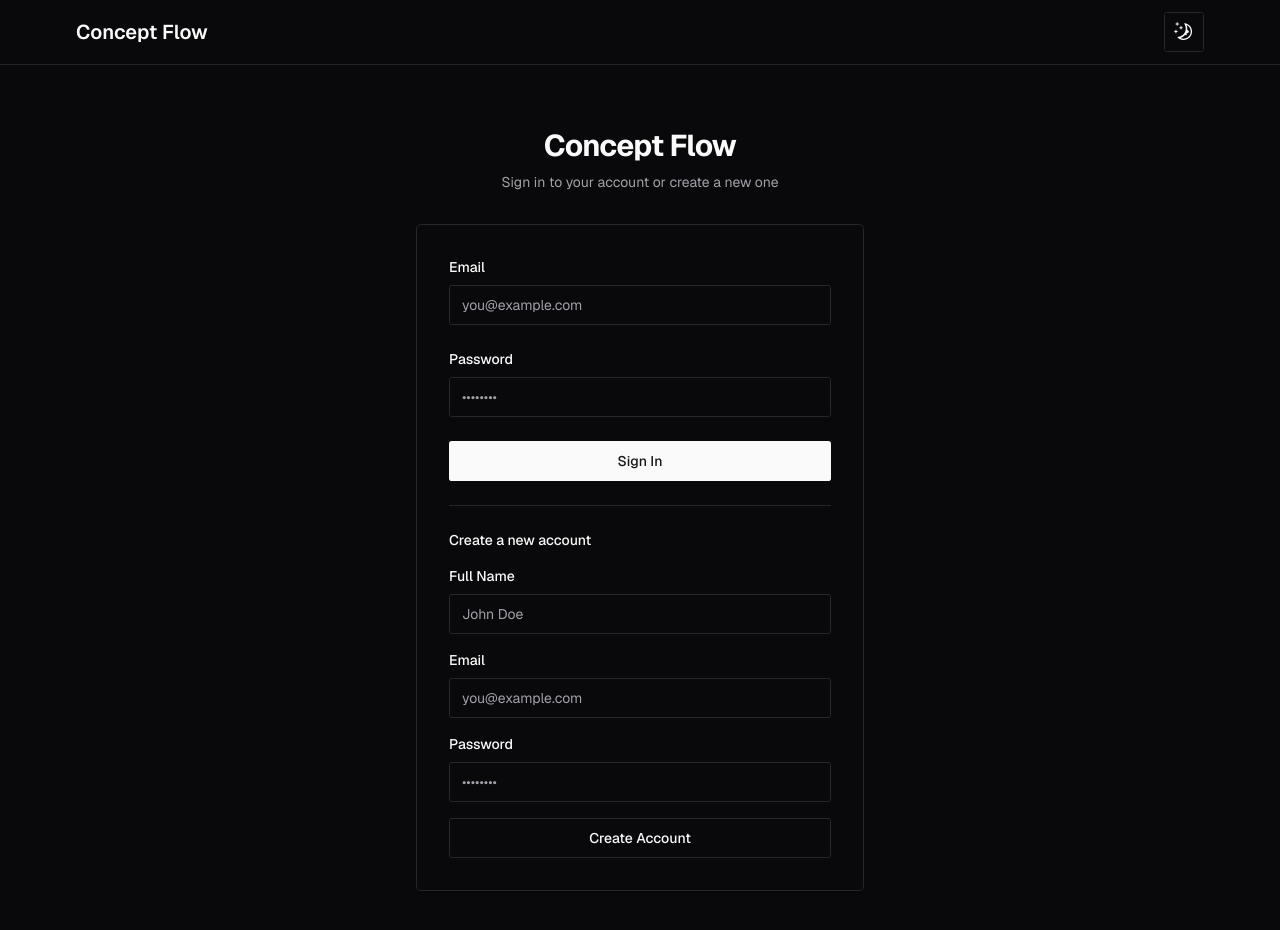
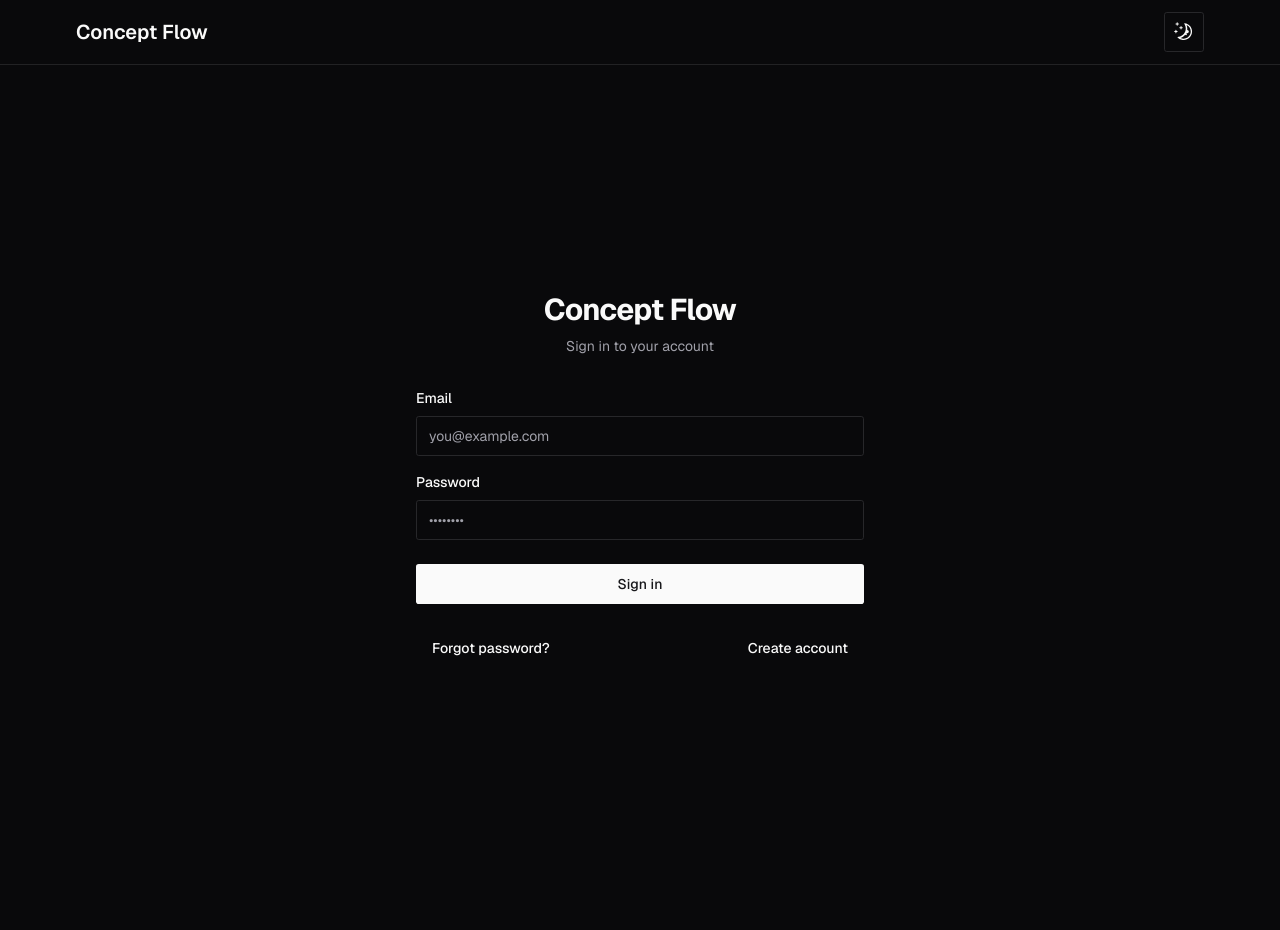
Before and after one commit to michaelbontyes/concept-flow-app, a Next.js app: page /login in a window 1280 px wide. Shown: the top 930 px of the page. After the commit the page ends 880 px from the top, so only its background shows below. Built offline with nearby package versions, Linux system fonts and the light colour scheme.

Commit message:
adding pwd recover

```diff
--- a/src/app/login/page.tsx
+++ b/src/app/login/page.tsx
@@ -1,111 +1,133 @@
-import Link from 'next/link'
-import { headers, cookies } from 'next/headers'
-import { redirect } from 'next/navigation'
-import { createServerClient } from '@/utils/supabase'
+'use client'
+
+import { useState } from 'react'
+import { useRouter, useSearchParams } from 'next/navigation'
+import { createBrowserClient } from '@/utils/supabase'
 import { Button } from '@/components/ui/button'
 import { Input } from '@/components/ui/input'
 import { Alert, AlertDescription } from '@/components/ui/alert'
 import { AlertCircle } from 'lucide-react'
 
-export default function Login({
-  searchParams,
-}: {
-  searchParams: { message: string }
-}) {
-  const signIn = async (formData: FormData) => {
-    'use server'
+export default function LoginClient() {
+  const [email, setEmail] = useState('')
+  const [password, setPassword] = useState('')
+  const [name, setName] = useState('')
+  const [confirmPassword, setConfirmPassword] = useState('')
+  const [loading, setLoading] = useState(false)
+  const [view, setView] = useState<'sign-in' | 'sign-up' | 'forgot-password'>('sign-in')
+  const [error, setError] = useState<string | null>(null)
+  const [message, setMessage] = useState<string | null>(null)
 
-    const email = formData.get('email') as string
-    const password = formData.get('password') as string
-    const cookieStore = cookies()
-    const supabase = createServerClient(cookieStore)
+  const router = useRouter()
+  const searchParams = useSearchParams()
+  const supabase = createBrowserClient()
 
+  const initialMessage = searchParams.get('message')
+
+  // Handle sign in
+  const handleSignIn = async (e: React.FormEvent) => {
+    e.preventDefault()
+    setLoading(true)
+    setError(null)
+
+    try {
       const { error } = await supabase.auth.signInWithPassword({
         email,
         password,
       })
 
-    if (error) {
-      return redirect(`/login?message=${encodeURIComponent(error.message)}`)
+      if (error) throw error
+      router.push('/')
+      router.refresh()
+    } catch (err: any) {
+      setError(err.message || 'Failed to sign in')
+    } finally {
+      setLoading(false)
+    }
   }
 
-    return redirect('/')
+  // Handle sign up
+  const handleSignUp = async (e: React.FormEvent) => {
+    e.preventDefault()
+    setLoading(true)
+    setError(null)
+
+    if (password !== confirmPassword) {
+      setError('Passwords do not match')
+      setLoading(false)
+      return
     }
 
-  const signUp = async (formData: FormData) => {
-    'use server'
-
-    const origin = headers().get('origin')
-    const email = formData.get('email') as string
-    const password = formData.get('password') as string
-    const name = formData.get('name') as string
-    const cookieStore = cookies()
-    const supabase = createServerClient(cookieStore)
-
-    // Create user in Supabase Auth
-    const { error: signUpError, data } = await supabase.auth.signUp({
+    try {
+      const { error } = await supabase.auth.signUp({
         email,
         password,
         options: {
           data: {
-          name: name,
+            name,
             role: 'user'
           },
-        emailRedirectTo: `${origin}/api/auth/callback`,
+          emailRedirectTo: `${window.location.origin}/auth/callback`,
         },
       })
 
-    if (signUpError) {
-      return redirect(`/login?message=${encodeURIComponent(signUpError.message)}`)
+      if (error) throw error
+      setMessage('Check your email to confirm your account')
+      setView('sign-in')
+    } catch (err: any) {
+      setError(err.message || 'Failed to sign up')
+    } finally {
+      setLoading(false)
+    }
   }
 
-    return redirect('/login?message=Check email to continue sign in process')
+  // Handle password reset
+  const handlePasswordReset = async (e: React.FormEvent) => {
+    e.preventDefault()
+    setLoading(true)
+    setError(null)
+
+    try {
+      const { error } = await supabase.auth.resetPasswordForEmail(email, {
+        redirectTo: `${window.location.origin}/reset-password`,
+      })
+
+      if (error) throw error
+      setMessage('Check your email for password reset instructions')
+      setView('sign-in')
+    } catch (err: any) {
+      setError(err.message || 'Failed to send reset email')
+    } finally {
+      setLoading(false)
+    }
   }
 
   return (
-    <div className="flex min-h-screen flex-col items-center justify-center py-12 px-4 sm:px-6 lg:px-8 bg-background">
-      <Link
-        href="/"
-        className="absolute left-8 top-8 flex items-center rounded-md px-4 py-2 text-sm text-foreground no-underline hover:bg-foreground/5"
-      >
-        <svg
-          xmlns="http://www.w3.org/2000/svg"
-          width="24"
-          height="24"
-          viewBox="0 0 24 24"
-          fill="none"
-          stroke="currentColor"
-          strokeWidth="2"
-          strokeLinecap="round"
-          strokeLinejoin="round"
-          className="mr-2 h-4 w-4 transition-transform group-hover:-translate-x-1"
-        >
-          <polyline points="15 18 9 12 15 6" />
-        </svg>{' '}
-        Back
-      </Link>
-
+    <div className="flex min-h-screen flex-col items-center justify-center py-12 px-4 sm:px-6 lg:px-8">
       <div className="w-full max-w-md space-y-8">
         <div className="text-center">
           <h1 className="text-3xl font-bold tracking-tight">Concept Flow</h1>
           <p className="mt-2 text-sm text-muted-foreground">
-            Sign in to your account or create a new one
+            {view === 'sign-in' && 'Sign in to your account'}
+            {view === 'sign-up' && 'Create a new account'}
+            {view === 'forgot-password' && 'Reset your password'}
           </p>
         </div>
 
-        {searchParams?.message && (
-          <Alert variant={searchParams.message.includes('Check email') ? 'default' : 'destructive'} className="my-4">
+        {(error || message || initialMessage) && (
+          <Alert variant={message || initialMessage?.includes('Check') ? 'default' : 'destructive'} className="my-4">
             <AlertCircle className="h-4 w-4 mr-2" />
             <AlertDescription>
-              {searchParams.message}
+              {error || message || initialMessage}
             </AlertDescription>
           </Alert>
         )}
 
-        <div className="bg-card rounded-lg shadow-sm border p-8">
-          <form className="space-y-6" action={signIn}>
+        {view === 'sign-in' && (
+          <form onSubmit={handleSignIn} className="mt-8 space-y-6">
+            <div className="space-y-4">
               <div>
-              <label className="block text-sm font-medium mb-2" htmlFor="email">
+                <label htmlFor="email" className="block text-sm font-medium mb-2">
                   Email
                 </label>
                 <Input
@@ -113,13 +135,14 @@ export default function Login({
                   name="email"
                   type="email"
                   autoComplete="email"
+                  required
+                  value={email}
+                  onChange={(e) => setEmail(e.target.value)}
                   placeholder="you@example.com"
-                required
                 />
               </div>
-
               <div>
-              <label className="block text-sm font-medium mb-2" htmlFor="password">
+                <label htmlFor="password" className="block text-sm font-medium mb-2">
                   Password
                 </label>
                 <Input
@@ -127,67 +150,159 @@ export default function Login({
                   name="password"
                   type="password"
                   autoComplete="current-password"
+                  required
+                  value={password}
+                  onChange={(e) => setPassword(e.target.value)}
                   placeholder="••••••••"
-                required
                 />
               </div>
+            </div>
 
-            <div className="flex flex-col space-y-3">
-              <Button type="submit" className="w-full">
-                Sign In
+            <Button type="submit" className="w-full" disabled={loading}>
+              {loading ? 'Signing in...' : 'Sign in'}
+            </Button>
+
+            <div className="flex items-center justify-between mt-4">
+              <Button
+                type="button"
+                variant="link"
+                className="text-sm"
+                onClick={() => setView('forgot-password')}
+              >
+                Forgot password?
+              </Button>
+              <Button
+                type="button"
+                variant="link"
+                className="text-sm"
+                onClick={() => setView('sign-up')}
+              >
+                Create account
               </Button>
             </div>
           </form>
+        )}
 
-          <div className="mt-6 pt-6 border-t border-border">
-            <h3 className="text-sm font-medium mb-4">Create a new account</h3>
-            <form className="space-y-4" action={signUp}>
+        {view === 'sign-up' && (
+          <form onSubmit={handleSignUp} className="mt-8 space-y-6">
+            <div className="space-y-4">
               <div>
-                <label className="block text-sm font-medium mb-2" htmlFor="signup-name">
+                <label htmlFor="name" className="block text-sm font-medium mb-2">
                   Full Name
                 </label>
                 <Input
-                  id="signup-name"
+                  id="name"
                   name="name"
                   type="text"
                   autoComplete="name"
+                  required
+                  value={name}
+                  onChange={(e) => setName(e.target.value)}
                   placeholder="John Doe"
-                  required
                 />
               </div>
               <div>
-                <label className="block text-sm font-medium mb-2" htmlFor="signup-email">
+                <label htmlFor="email" className="block text-sm font-medium mb-2">
                   Email
                 </label>
                 <Input
-                  id="signup-email"
+                  id="email"
                   name="email"
                   type="email"
                   autoComplete="email"
+                  required
+                  value={email}
+                  onChange={(e) => setEmail(e.target.value)}
                   placeholder="you@example.com"
-                  required
                 />
               </div>
               <div>
-                <label className="block text-sm font-medium mb-2" htmlFor="signup-password">
+                <label htmlFor="password" className="block text-sm font-medium mb-2">
                   Password
                 </label>
                 <Input
-                  id="signup-password"
+                  id="password"
                   name="password"
                   type="password"
                   autoComplete="new-password"
-                  placeholder="••••••••"
                   required
                   minLength={8}
+                  value={password}
+                  onChange={(e) => setPassword(e.target.value)}
+                  placeholder="••••••••"
                 />
               </div>
-              <Button type="submit" variant="outline" className="w-full">
-                Create Account
-              </Button>
-            </form>
+              <div>
+                <label htmlFor="confirm-password" className="block text-sm font-medium mb-2">
+                  Confirm Password
+                </label>
+                <Input
+                  id="confirm-password"
+                  name="confirmPassword"
+                  type="password"
+                  autoComplete="new-password"
+                  required
+                  minLength={8}
+                  value={confirmPassword}
+                  onChange={(e) => setConfirmPassword(e.target.value)}
+                  placeholder="••••••••"
+                />
               </div>
             </div>
+
+            <Button type="submit" className="w-full" disabled={loading}>
+              {loading ? 'Creating account...' : 'Create account'}
+            </Button>
+
+            <div className="text-center mt-4">
+              <Button
+                type="button"
+                variant="link"
+                className="text-sm"
+                onClick={() => setView('sign-in')}
+              >
+                Already have an account? Sign in
+              </Button>
+            </div>
+          </form>
+        )}
+
+        {view === 'forgot-password' && (
+          <form onSubmit={handlePasswordReset} className="mt-8 space-y-6">
+            <div className="space-y-4">
+              <div>
+                <label htmlFor="reset-email" className="block text-sm font-medium mb-2">
+                  Email
+                </label>
+                <Input
+                  id="reset-email"
+                  name="email"
+                  type="email"
+                  autoComplete="email"
+                  required
+                  value={email}
+                  onChange={(e) => setEmail(e.target.value)}
+                  placeholder="you@example.com"
+                />
+              </div>
+            </div>
+
+            <Button type="submit" className="w-full" disabled={loading}>
+              {loading ? 'Sending reset link...' : 'Send reset link'}
+            </Button>
+
+            <div className="text-center mt-4">
+              <Button
+                type="button"
+                variant="link"
+                className="text-sm"
+                onClick={() => setView('sign-in')}
+              >
+                Back to sign in
+              </Button>
+            </div>
+          </form>
+        )}
       </div>
     </div>
   )
--- /dev/null
+++ b/src/app/reset-password/page.tsx
@@ -0,0 +1,127 @@
+'use client'
+
+import { useState, useEffect } from 'react'
+import { useRouter } from 'next/navigation'
+import { createBrowserClient } from '@/utils/supabase'
+import { Button } from '@/components/ui/button'
+import { Input } from '@/components/ui/input'
+import { Alert, AlertDescription } from '@/components/ui/alert'
+import { AlertCircle } from 'lucide-react'
+
+export default function ResetPassword() {
+  const [password, setPassword] = useState('')
+  const [confirmPassword, setConfirmPassword] = useState('')
+  const [error, setError] = useState<string | null>(null)
+  const [success, setSuccess] = useState(false)
+  const [loading, setLoading] = useState(false)
+  const router = useRouter()
+  const supabase = createBrowserClient()
+
+  const handlePasswordReset = async (e: React.FormEvent) => {
+    e.preventDefault()
+
+    if (password !== confirmPassword) {
+      setError('Passwords do not match')
+      return
+    }
+
+    if (password.length < 8) {
+      setError('Password must be at least 8 characters')
+      return
+    }
+
+    setLoading(true)
+    setError(null)
+
+    try {
+      const { error } = await supabase.auth.updateUser({ password })
+
+      if (error) {
+        throw error
+      }
+
+      setSuccess(true)
+      setTimeout(() => {
+        router.push('/login')
+      }, 2000)
+    } catch (err: any) {
+      setError(err.message || 'Failed to reset password')
+    } finally {
+      setLoading(false)
+    }
+  }
+
+  return (
+    <div className="flex min-h-screen flex-col items-center justify-center py-12 px-4 sm:px-6 lg:px-8">
+      <div className="w-full max-w-md space-y-8">
+        <div className="text-center">
+          <h1 className="text-2xl font-bold">Reset Your Password</h1>
+          <p className="mt-2 text-sm text-muted-foreground">
+            Enter your new password below
+          </p>
+        </div>
+
+        {error && (
+          <Alert variant="destructive">
+            <AlertCircle className="h-4 w-4" />
+            <AlertDescription>{error}</AlertDescription>
+          </Alert>
+        )}
+
+        {success && (
+          <Alert className="bg-green-50 text-green-800 border-green-200">
+            <AlertDescription>
+              Password reset successful! Redirecting to login...
+            </AlertDescription>
+          </Alert>
+        )}
+
+        <form onSubmit={handlePasswordReset} className="mt-8 space-y-6">
+          <div className="space-y-4">
+            <div>
+              <label htmlFor="password" className="block text-sm font-medium mb-2">
+                New Password
+              </label>
+              <Input
+                id="password"
+                name="password"
+                type="password"
+                required
+                value={password}
+                onChange={(e) => setPassword(e.target.value)}
+                minLength={8}
+                className="w-full"
+                placeholder="••••••••"
+              />
+            </div>
+
+            <div>
+              <label htmlFor="confirm-password" className="block text-sm font-medium mb-2">
+                Confirm New Password
+              </label>
+              <Input
+                id="confirm-password"
+                name="confirmPassword"
+                type="password"
+                required
+                value={confirmPassword}
+                onChange={(e) => setConfirmPassword(e.target.value)}
+                minLength={8}
+                className="w-full"
+                placeholder="••••••••"
+              />
+            </div>
+          </div>
+
+          <Button
+            type="submit"
+            className="w-full"
+            disabled={loading || success}
+          >
+            {loading ? 'Resetting...' : 'Reset Password'}
+          </Button>
+        </form>
+      </div>
+    </div>
+  )
+}
```
Lines whose indentation alone changed are shown as unchanged.
